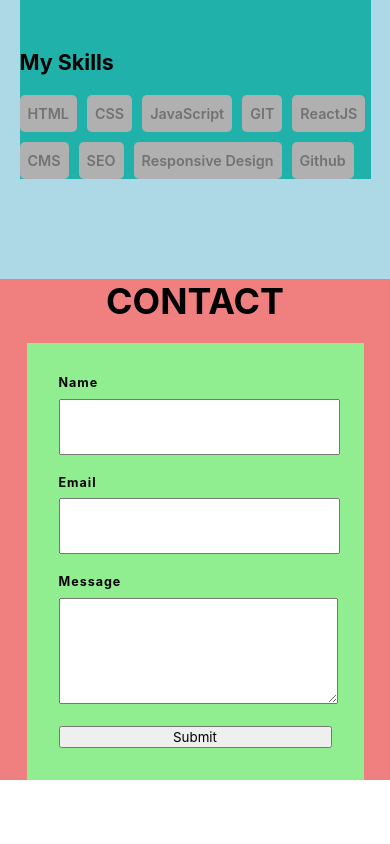
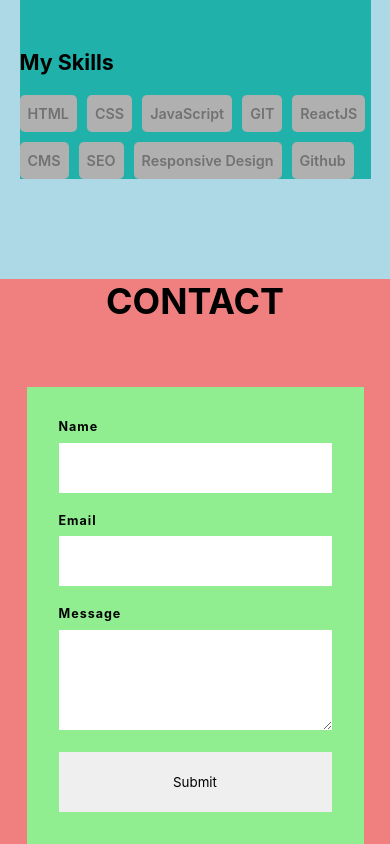
Before and after one commit to SaVanceX/SaVance-Portfolio, a React (Create React App) app: page / in a window 390 px wide. Shown: the part 1159-2003 px from the top of the page. Before the commit the page ends 1939 px from the top, so only its background shows below. Built offline with nearby package versions, Linux system fonts and the light colour scheme.

Commit message:
Add responsiveness to contact form

```diff
--- a/src/components/ContactForm.js
+++ b/src/components/ContactForm.js
@@ -53,9 +53,12 @@ const ContactForm = () => {
         <textarea name='message' />
       </div>
 
-      <button type='submit' value='Send' disabled={isSubmitting}>
-        Submit
-      </button>
+      <div className='submit-button'>
+        <button type='submit' value='Send' disabled={isSubmitting}>
+          Submit
+        </button>
+      </div>
+
       {stateMessage && <p>{stateMessage}</p>}
     </form>
   );
--- a/src/components/home.js
+++ b/src/components/home.js
@@ -1,4 +1,3 @@
-import ContactForm from './ContactForm';
 import { Contact } from './contact';
 import { Skill } from './skill';
 export function Home() {
--- a/src/index.css
+++ b/src/index.css
@@ -191,7 +191,7 @@ header {
       text-transform: uppercase;
       font-size: 4rem;
       text-align: center;
-      margin-bottom: 20px;
+      margin-bottom: 64px;
     }
     .contact-form {
       background-color: lightgreen;
@@ -214,15 +214,29 @@ header {
           }
 
           input {
+            padding: 0;
+            border: 0;
             width: 100%;
             height: 50px;
             font-size: 1.6rem;
           }
 
           textarea {
+            padding: 0;
+            border: 0;
             width: 100%;
             height: 100px;
             font-size: 1.6rem;
+          }
+        }
+        .submit-button {
+          display: flex;
+          justify-content: flex-end;
+          button {
+            border: 0;
+            padding: 0;
+            height: 60px;
+            width: 50%;
           }
         }
       }
@@ -345,6 +359,11 @@ header {
   .mobile-list-state-1,
   .mobile-list-state-2 {
     display: none;
+  }
+
+  .contact-form {
+    width: 500px;
+    padding: 64px;
   }
 }
 
@@ -503,7 +522,13 @@ header {
 
   .contact-form {
     width: 70%;
-    .form-field {
+  }
+}
+
+@media only screen and (max-width: 425px) {
+  .submit-button {
+    button {
+      width: 100% !important;
     }
   }
 }
```
